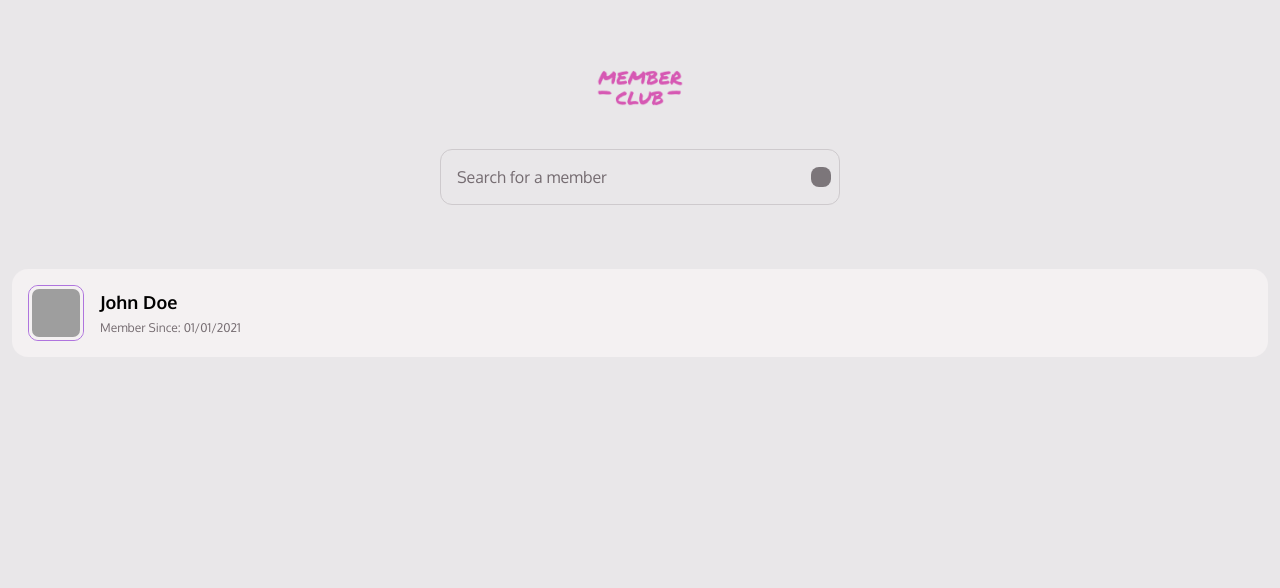
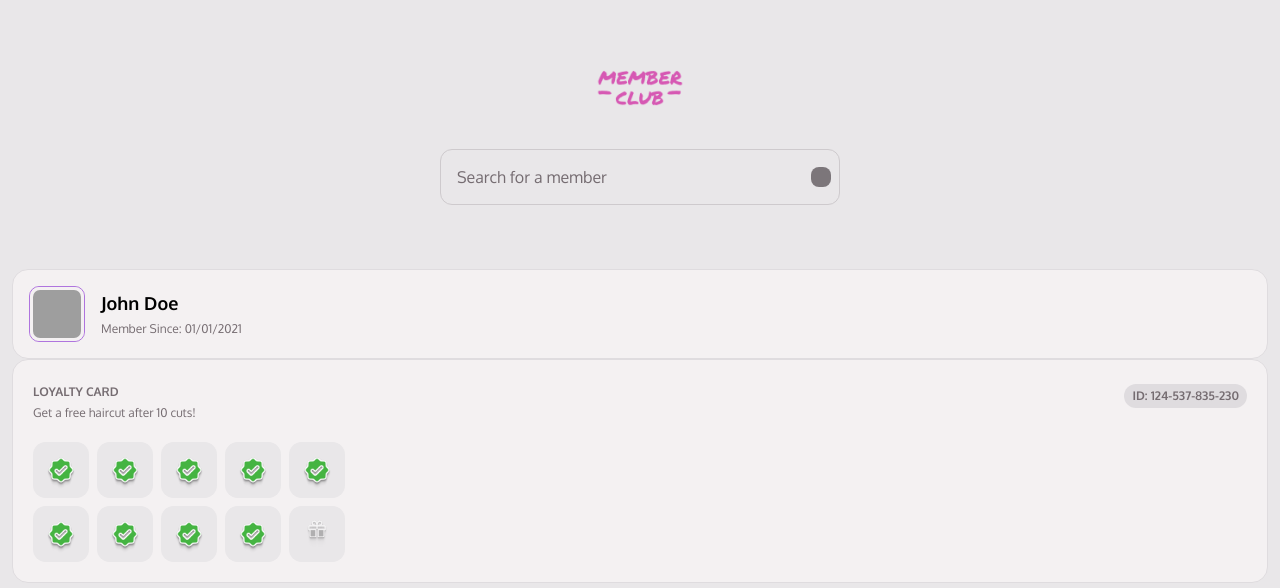
Before and after one commit to ivanseibel/mba-rocketseat-member-club, a plain HTML site: page src/index.html in a window 1280 px wide. Drawn offline with Linux system fonts and the light colour scheme; grey boxes are pictures that could not be loaded; some icons are missing.

Commit message:
feat: Add loyalty card section to member profile

```diff
--- a/src/index.html
+++ b/src/index.html
@@ -32,7 +32,7 @@
 
     <main class="main-content">
       <section class="member-info">
-        <div class="profile-container">
+        <div class="card profile-container">
           <div class="profile-image">
             <img src="https://thispersondoesnotexist.com/" alt="Profile Image">
           </div>
@@ -41,7 +41,47 @@
             <p>Member Since: 01/01/2021</p>
           </div>
         </div>
-        <div class="card-container"></div>
+        <div class="card card-container">
+          <div class="card-header">
+            <div>
+              <h3>Loyalty Card</h3>
+              <p>Get a free haircut after 10 cuts!</p>
+            </div>
+            <span class="card-id">ID: 124-537-835-230</span>
+          </div>
+          <div class="card-stamps">
+            <div class="stamp-container">
+              <img src="../public/images/PinCheck.png" alt="Checkmark Icon">
+            </div>
+            <div class="stamp-container">
+              <img src="../public/images/PinCheck.png" alt="Checkmark Icon">
+            </div>
+            <div class="stamp-container">
+              <img src="../public/images/PinCheck.png" alt="Checkmark Icon">
+            </div>
+            <div class="stamp-container">
+              <img src="../public/images/PinCheck.png" alt="Checkmark Icon">
+            </div>
+            <div class="stamp-container">
+              <img src="../public/images/PinCheck.png" alt="Checkmark Icon">
+            </div>
+            <div class="stamp-container">
+              <img src="../public/images/PinCheck.png" alt="Checkmark Icon">
+            </div>
+            <div class="stamp-container">
+              <img src="../public/images/PinCheck.png" alt="Checkmark Icon">
+            </div>
+            <div class="stamp-container">
+              <img src="../public/images/PinCheck.png" alt="Checkmark Icon">
+            </div>
+            <div class="stamp-container">
+              <img src="../public/images/PinCheck.png" alt="Checkmark Icon">
+            </div>
+            <div class="stamp-container">
+              <img class="img-inactive" src="../public/images/PinGift.png" alt="Checkmark Icon">
+            </div>
+          </div>
+        </div>
       </section>
       <section class="history-loyalty">
         <div class="history-container"></div>
--- /dev/null
+++ b/src/styles/card.css
@@ -0,0 +1,95 @@
+.card-container {
+  padding: 1.5rem 1.25rem 1.25rem 1.25rem;
+  display: flex;
+  flex-direction: column;
+  align-items: flex-start;
+  gap: 1.25rem;
+
+  & .card-header {
+    display: flex;
+    align-items: flex-start;
+    gap: 1rem;
+    align-self: stretch;
+
+    & div {
+      display: flex;
+      flex-direction: column;
+      gap: 0.25rem;
+      align-items: flex-start;
+      flex: 1;
+
+      & h3 {
+        color: var(--base-gray-500);
+
+        font-size: var(--font-size-subtitle-sm);
+        font-weight: var(--font-weight-bold);
+        text-transform: var(--text-transform-uppercase);
+      }
+
+      & p {
+        color: var(--base-gray-500, #756C71);
+
+        font-size: var(--font-size-text-xs);
+        font-weight: var(--font-weight-regular);
+        text-transform: var(--text-transform-default);
+      }
+    }
+
+    & span {
+      display: flex;
+      height: 1.5rem;
+      padding: 0 0.5rem;
+      flex-direction: column;
+      justify-content: center;
+      align-items: center;
+      gap: 0.5rem;
+
+      border-radius: 99rem;
+      background: var(--base-gray-300);
+
+      color: var(--Base-Gray-500, #756C71);
+
+      font-size: var(--font-size-subtitle-sm);
+      font-weight: var(--font-weight-bold);
+      text-transform: var(--text-transform-uppercase);
+    }
+  }
+
+  & .card-stamps {
+    /* Layout */
+    display: flex;
+    width: 19.5rem;
+    align-items: flex-start;
+    align-content: flex-start;
+    gap: 0.5rem;
+    flex-wrap: wrap;
+
+    & .stamp-container {
+      /* Layout */
+      display: flex;
+      width: 3.5rem;
+      height: 3.5rem;
+      padding: 0.5rem;
+      flex-direction: column;
+      justify-content: center;
+      align-items: center;
+      flex-shrink: 0;
+
+      /* Style */
+      border-radius: 0.79rem;
+      background: var(--base-gray-200);
+
+      & img {
+        width: 100%;
+        height: 100%;
+        object-fit: contain;
+
+        &.img-inactive {
+          filter: grayscale(100%);
+          opacity: 0.5;
+        }
+      }
+    }
+
+  }
+}
--- a/src/styles/global.css
+++ b/src/styles/global.css
@@ -101,6 +101,18 @@ h2, .title-sm {
   height: 100vh;
 }
 
+.main-content {
+  display: grid;
+}
+
+.card {
+  align-self: stretch;
+
+  border-radius: 1rem;
+  border: 1px solid var(--base-gray-300);
+  background: var(--base-gray-100);
+}
+
 @media (min-width: 376px) {
   .container {
     max-width: 1440px;
--- a/src/styles/index.css
+++ b/src/styles/index.css
@@ -1,3 +1,4 @@
 @import url(global.css);
 @import url(header.css);
 @import url(profile.css);
+@import url(card.css);
--- a/src/styles/profile.css
+++ b/src/styles/profile.css
@@ -4,9 +4,9 @@
   padding: 1rem;
   background-color: var(--base-gray-100);
   align-items: center;
-  align-self: stretch;
+  /* align-self: stretch; */
 
-  border-radius: 16px;
+  /* border-radius: 16px; */
 
   & .profile-image {
     display: flex;
```
Also changed, not shown: public/images/PinGiftGray.png (added).
